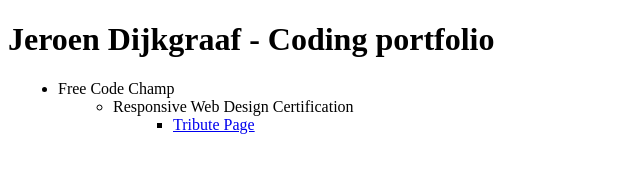
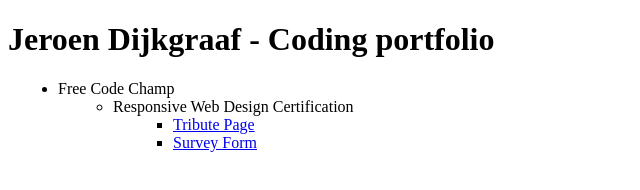
Before and after one commit to JeroenDijkgraaf/jeroendijkgraaf-github.io, a plain HTML site: page index.html in a window 1280 px wide. Shown: the whole page, without its empty margins (0-640 px from the left). Drawn offline with Linux system fonts and the light colour scheme.

Commit message:
Add survey form link

```diff
--- a/index.html
+++ b/index.html
@@ -19,6 +19,9 @@
             <ul>
               <li><a href="../FreeCodeChamp/ResponsiveWebDesignCertification/TributePage/index.html" target="_self">Tribute Page</a></li>
             </ul>
+            <ul>
+              <li><a href="../FreeCodeChamp/ResponsiveWebDesignCertification/SurveyForm/index.html" target="_self">Survey Form</a></li>
+            </ul>
         </ul>
     </ul>
   </section>
```
